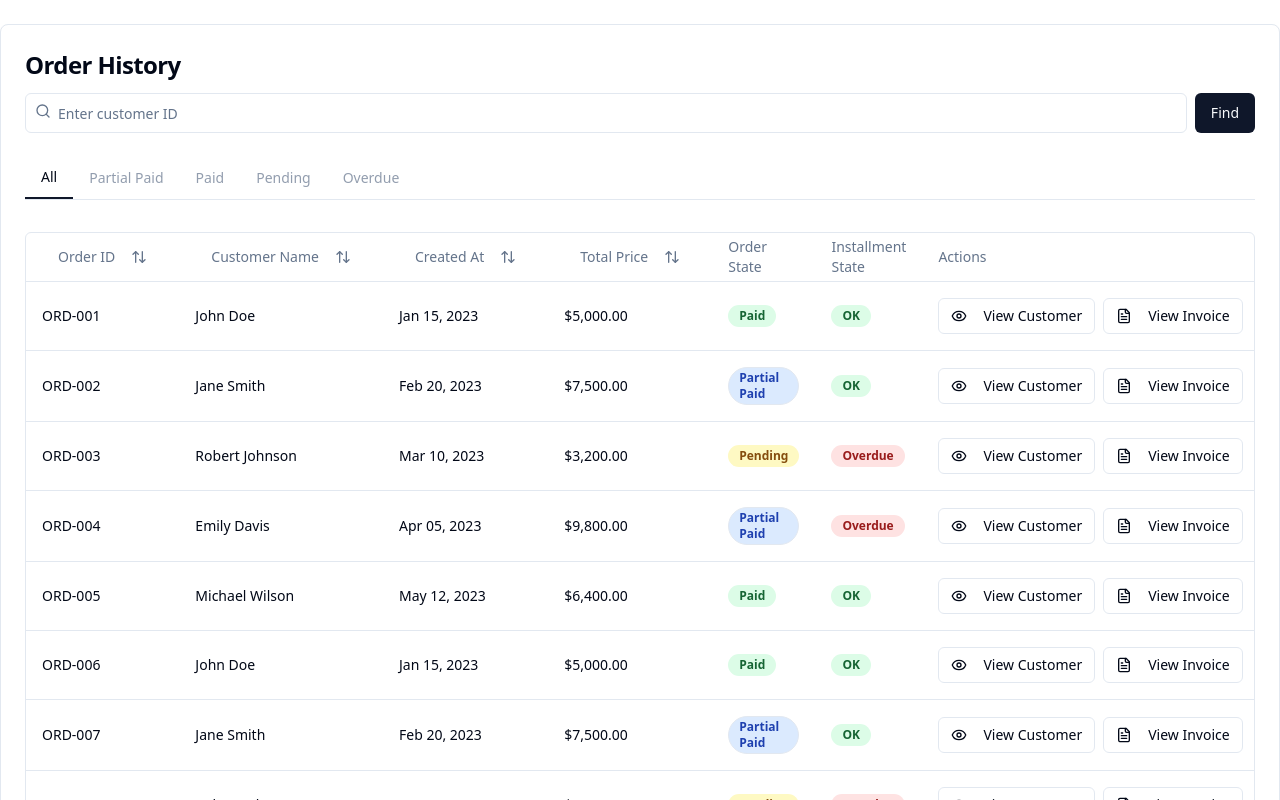
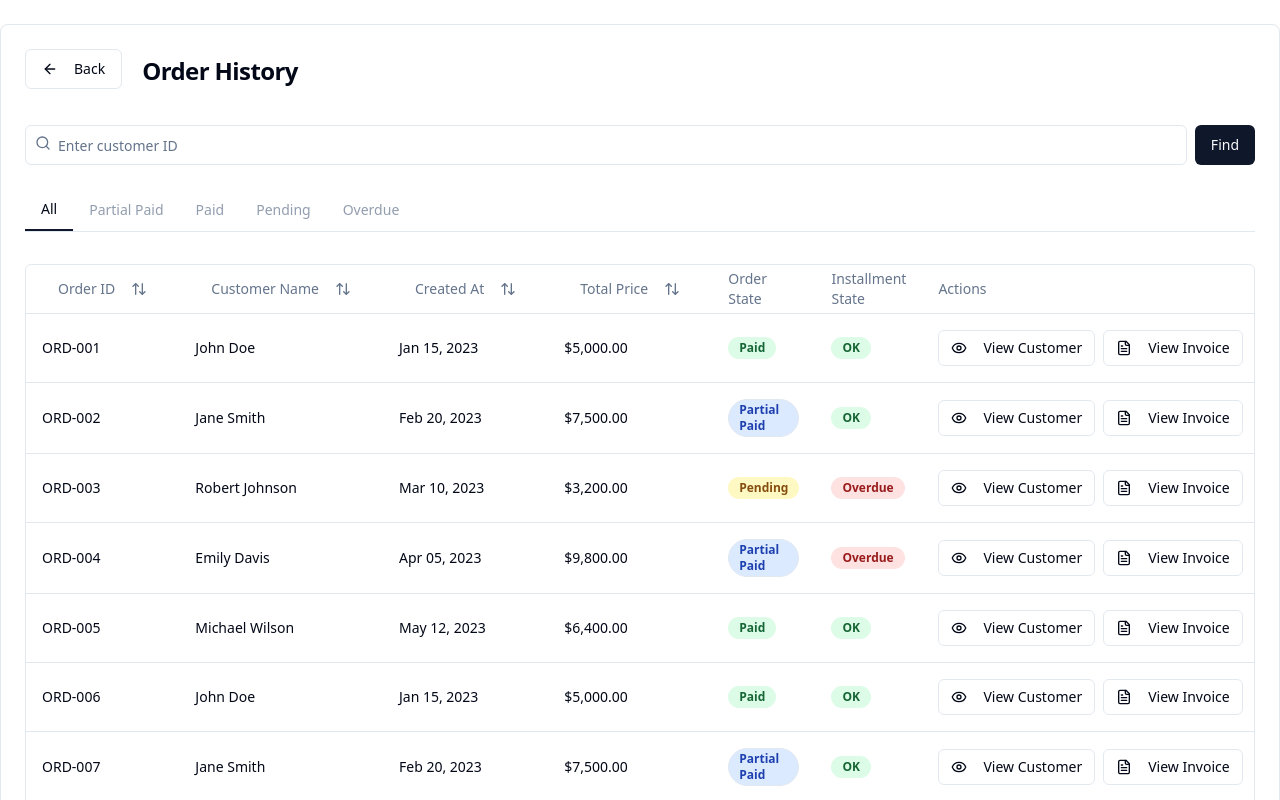
Before and after one commit to Chamodfernandoo/Loan-Management-with-Risk-Analysis, a React (Vite) app in the folder Frontend/: page /view_loan in a window 1280 px wide. Shown: the top 800 px of the page. Built offline with nearby package versions, Linux system fonts and the light colour scheme.

Commit message:
add back buttons and 2 dashbord cards

```diff
--- a/Frontend/src/pages/Lender/Advertisments/all-ads/Allads.tsx
+++ b/Frontend/src/pages/Lender/Advertisments/all-ads/Allads.tsx
@@ -6,6 +6,8 @@ import { AdCard } from "@/components/default/ad-card"
 import { AdFilter } from "@/components/default/ad-filter"
 import { Button } from "@/components/ui/button"
 import { Plus } from "lucide-react"
+import { ArrowLeft } from "lucide-react"
+import { useNavigate } from "react-router-dom"
 
 // Sample data - in a real app, this would come from your API
 const sampleAds: LenderAd[] = [
@@ -111,6 +113,7 @@ const AllAdsPage: React.FC = () => {
   const [filteredAds, setFilteredAds] = useState<LenderAd[]>(sampleAds)
   const [filter, setFilter] = useState<Partial<Location>>({})
   const [viewMode, setViewMode] = useState<"all" | "my">("all")
+  const navigate = useNavigate()
 
   // Apply filters when filter state or view mode changes
   useEffect(() => {
@@ -136,6 +139,10 @@ const AllAdsPage: React.FC = () => {
   return (
     <div className="container mx-auto px-4 sm:px-6 py-4 sm:py-8 max-w-7xl">
       <div className="flex flex-col sm:flex-row justify-between items-start sm:items-center gap-4 mb-6">
+      <Button variant="outline" onClick={() => navigate(-1)}>
+        <ArrowLeft className="mr-2 h-4 w-4" />
+        Back
+      </Button>
         <h1 className="text-2xl sm:text-3xl font-bold">{viewMode === "all" ? "All Lender Ads" : "My Ads"}</h1>
         <Button asChild className="w-full sm:w-auto hidden sm:flex">
           <Link to="/lender/ads/create">
--- a/Frontend/src/pages/Lender/All-loans/page.tsx
+++ b/Frontend/src/pages/Lender/All-loans/page.tsx
@@ -6,6 +6,8 @@ import { Button } from "@/components/ui/button"
 import { Search } from "lucide-react"
 import { Tabs, TabsContent, TabsList, TabsTrigger } from "@/components/ui/tabs"
 import { Card, CardContent, CardHeader, CardTitle } from "@/components/ui/card"
+import { ArrowLeft } from "lucide-react"
+import { useNavigate } from "react-router-dom"
 
 // Sample data
 const data: Loan[] = [
@@ -29,6 +31,7 @@ const data: Loan[] = [
 export default function LoanHistoryPage() {
   const [searchQuery, setSearchQuery] = useState("")
   const [activeTab, setActiveTab] = useState("all")
+  const navigate = useNavigate()
 
   // Filter data based on search query and active tab
   const filteredData = data.filter((loan) => {
@@ -52,7 +55,11 @@ export default function LoanHistoryPage() {
   return (
     <div className="container mx-auto py-6 space-y-6">
       <Card>
-        <CardHeader className="pb-3">
+        <CardHeader className="pb-3 flex flex-row gap-5">
+        <Button variant="outline" className="mb-4 sm:mb-6" onClick={() => navigate(-1)}>
+        <ArrowLeft className="mr-2 h-4 w-4" />
+        Back
+      </Button>
           <CardTitle className="text-2xl font-bold">Order History</CardTitle>
         </CardHeader>
         <CardContent className="space-y-6">
--- a/Frontend/src/pages/Lender/Customer-loans/page.tsx
+++ b/Frontend/src/pages/Lender/Customer-loans/page.tsx
@@ -7,6 +7,8 @@ import { Search, AlertCircle } from "lucide-react"
 import { Tabs, TabsContent, TabsList, TabsTrigger } from "@/components/ui/tabs"
 import { Card, CardContent, CardHeader, CardTitle } from "@/components/ui/card"
 import { Alert, AlertDescription, AlertTitle } from "@/components/ui/alert"
+import { ArrowLeft } from "lucide-react"
+import { useNavigate } from "react-router-dom"
 
 // Sample customer data
 const customers = [
@@ -67,6 +69,7 @@ export default function CustomerLoanHistoryPage() {
   const [activeTab, setActiveTab] = useState("all")
   const [searchStatus, setSearchStatus] = useState<"idle" | "not_found" | "no_loans" | "found">("idle")
   const [customerLoans, setCustomerLoans] = useState<CustomerLoan[]>([])
+  const navigate = useNavigate()
 
   const handleSearch = () => {
     // Reset state
@@ -108,6 +111,10 @@ export default function CustomerLoanHistoryPage() {
   return (
     <div className="flex justify-center items-center min-h-screen bg-gray-50">
       <div className="w-full md:mx-28  px-4">
+      <Button variant="outline" className="mb-4 sm:mb-6" onClick={() => navigate(-1)}>
+        <ArrowLeft className="mr-2 h-4 w-4" />
+        Back
+      </Button>
       <Card>
         <CardHeader className="pb-3 items-center">
           <CardTitle className="text-2xl font-bold">Customer History</CardTitle>
--- a/Frontend/src/pages/Lender/create_loan.tsx
+++ b/Frontend/src/pages/Lender/create_loan.tsx
@@ -10,7 +10,8 @@ import { Input } from "@/components/ui/input"
 import { Textarea } from "@/components/ui/textarea"
 import { Form, FormControl, FormField, FormItem, FormLabel, FormMessage } from "@/components/ui/form"
 import { Avatar, AvatarFallback } from "@/components/ui/avatar"
-
+import { ArrowLeft } from "lucide-react"
+import { useNavigate } from "react-router-dom"
 // Define the form schema with Zod
 const formSchema = z.object({
   searchId: z.string().optional(),
@@ -33,6 +34,7 @@ const Create_loan = () => {
 
   const [isSearching, setIsSearching] = useState(false)
   const today = format(new Date(), "MMMM dd, yyyy")
+  const navigate = useNavigate()
 
   // Initialize the form
   const form = useForm<FormValues>({
@@ -101,6 +103,10 @@ const Create_loan = () => {
   return (
     <>
         <div className="container mx-auto px-4 py-6 max-w-4xl">
+        <Button variant="outline" className="mb-4 sm:mb-6" onClick={() => navigate(-1)}>
+        <ArrowLeft className="mr-2 h-4 w-4" />
+        Back
+      </Button>
       <Card className="shadow-lg">
         <CardHeader className="bg-primary text-primary-foreground">
           <CardTitle className="text-2xl font-bold">Add Order</CardTitle>
--- a/Frontend/src/pages/Lender/invoice/page.tsx
+++ b/Frontend/src/pages/Lender/invoice/page.tsx
@@ -8,6 +8,8 @@ import { Badge } from "@/components/ui/badge"
 import { Dialog, DialogContent, DialogTrigger } from "@/components/ui/dialog"
 import { format } from "date-fns"
 import Payament_popup from "./payament_popup"
+import { ArrowLeft } from "lucide-react"
+import { useNavigate } from "react-router-dom"
 
 // Sample invoice data
 const invoiceData = {
@@ -106,6 +108,7 @@ const paymentHistoryData: Payment[] = [
 export default function InvoiceView() {
   const [payments, setPayments] = useState<Payment[]>(paymentHistoryData)
   const [isDialogOpen, setIsDialogOpen] = useState(false)
+  const navigate = useNavigate()
 
   // Handle adding a new payment
   const handleAddPayment = (amount: string, date: Date, method: string) => {
@@ -130,6 +133,10 @@ export default function InvoiceView() {
     <div className="container mx-auto py-6 space-y-6 max-w-4xl">
       <Card>
         <CardHeader className="flex flex-row items-center justify-between pb-2 space-y-0">
+        <Button variant="outline" className="mb-4 sm:mb-6" onClick={() => navigate(-1)}>
+        <ArrowLeft className="mr-2 h-4 w-4" />
+        Back
+      </Button>
           <CardTitle className="text-2xl font-bold">View Invoice</CardTitle>
           <Button variant="outline" onClick={handlePrint}>
             <Printer className="mr-2 h-4 w-4" />
--- a/Frontend/src/pages/Lender/lender_dashbord.tsx
+++ b/Frontend/src/pages/Lender/lender_dashbord.tsx
@@ -9,6 +9,8 @@ const Lender_dashbord = () => {
       <ButtonCard icon="" title="Loan Agreements" href="/create_loan" />
       <ButtonCard icon="" title="Analyse Profile" href="/view_loan" />
       <ButtonCard icon="" title="Advertisements" href="/lender/ads/all-ads" />
+      <ButtonCard icon="" title="Terms & Conditions" href="/rules" />
+      <ButtonCard icon="" title="My Profile" href="/profile" />
     </div>
   )
 }
```
